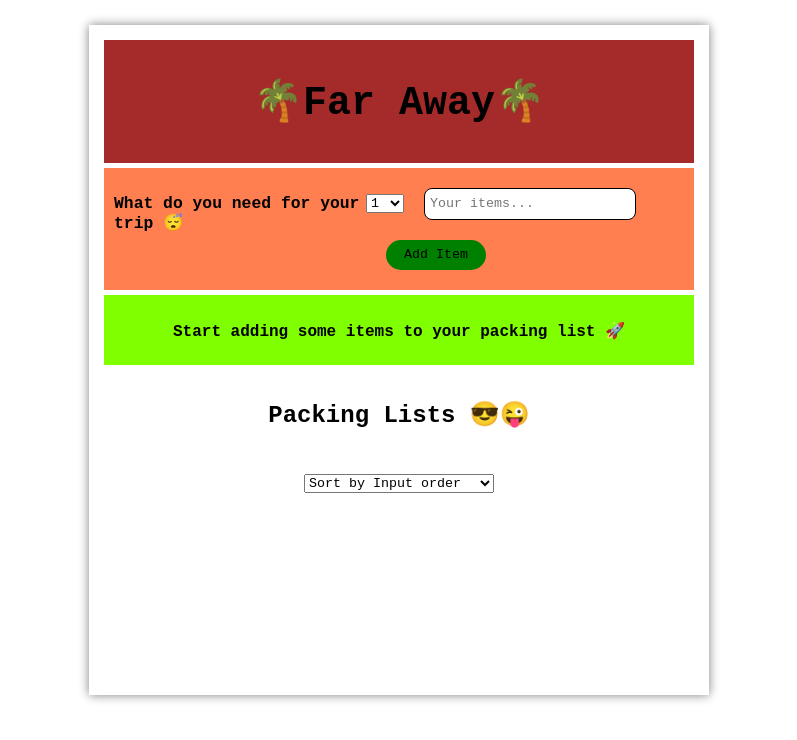
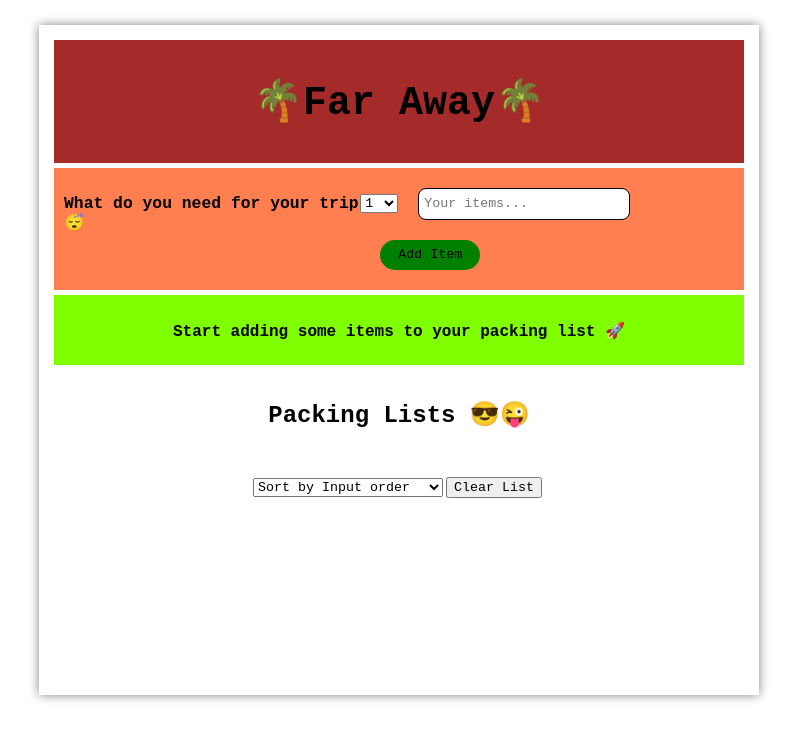
Before and after one commit to rahul-431/travel_list, a React (Create React App) app: page / in a window 1280 px wide. Shown: the top 740 px of the page, without its empty margins (241-1038 px from the left). Built offline with nearby package versions, Linux system fonts and the light colour scheme.

Commit message:
clear list button is added

```diff
--- a/src/App.js
+++ b/src/App.js
@@ -20,6 +20,9 @@ function App() {
       )
     );
   }
+  function handleClearList() {
+    setItem([]);
+  }
   return (
     <div className="main">
       <Header />
@@ -29,6 +32,7 @@ function App() {
         item={item}
         onDeleteItem={handleDeleteItem}
         onToggleItem={handleToggleItem}
+        onClearList={handleClearList}
       />
     </div>
   );
--- a/src/comp/PackingList.js
+++ b/src/comp/PackingList.js
@@ -1,7 +1,15 @@
 import React, { useState } from "react";
 import Items from "./Items";
 
-export default function PackingList({ item, onDeleteItem, onToggleItem }) {
+export default function PackingList({
+  item,
+  onDeleteItem,
+  onToggleItem,
+  onClearList,
+}) {
+  function onClear(e) {
+    onClearList();
+  }
   const [sortBy, setSortBy] = useState("input");
   let sortedItems;
   if (sortBy === "input") sortedItems = item;
@@ -33,6 +41,7 @@ export default function PackingList({ item, onDeleteItem, onToggleItem }) {
           <option value="desc">Sort by Description</option>
           <option value="packed">Sort by packed status</option>
         </select>
+        <button onClick={(e) => onClear(e)}>Clear List</button>
       </div>
     </div>
   );
--- a/src/index.css
+++ b/src/index.css
@@ -20,7 +20,7 @@ div {
 }
 .main {
   margin: 10px auto;
-  width: 600px;
+  width: 700px;
   height: 650px;
   border: none;
   box-shadow: 0 0 10px gray;
```
